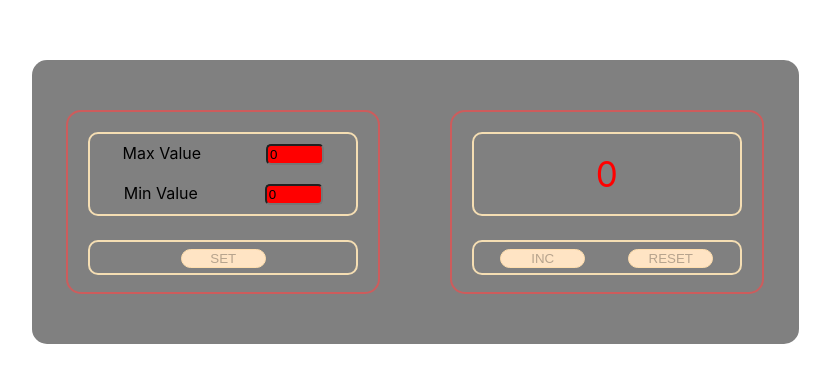
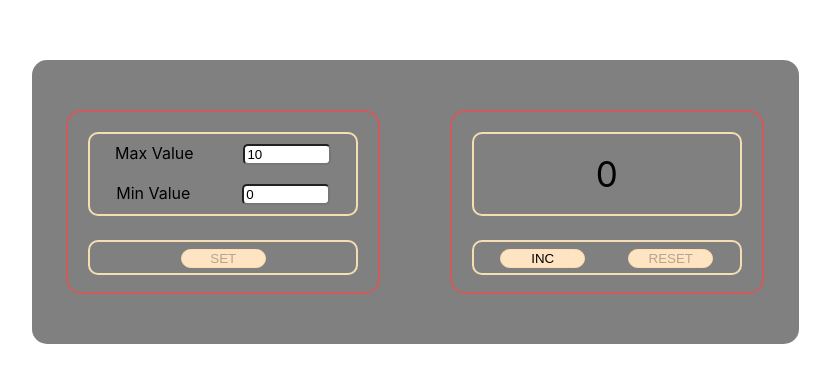
Before and after one commit to Paul-Bel/ClaudFive, a React (Create React App) app: page / in a window 1280 px wide. Shown: the part 198-580 px from the top of the page, without its empty margins (225-1055 px from the left). Built offline with nearby package versions, Linux system fonts and the light colour scheme.

Commit message:
ferst one stage finish

```diff
--- a/src/App.tsx
+++ b/src/App.tsx
@@ -2,77 +2,93 @@ import React, {useEffect, useState} from 'react';
 import {ClaudCounter} from "./Components/inc/ClaudCounter";
 import './App.css';
 import {SetCloud} from "./Components/settings/SetCloud";
+
+// export type CounterType = {
+// min: number
+//     max: number
+//      num: number
+// }
 
 function App() {
     let buttonName = {buttonOne: "INC", buttonTwo: "RESET", button: "SET"}
     let {buttonOne, buttonTwo} = buttonName
     let namesValue = {nameMax: "Max Value", nameMin: "Min Value"}
 
-    let [min, setMin] = useState<number>(0)
-    let [max, setMax] = useState<number>(10)
-    let [num, setNum] = useState<number>(min)
+    const [displey, setDispleys] = useState(true)
+    console.log(displey + ' znach')
+    const [counterValue, setCounterValue] = useState(
+        {min: 0, max: 10, num: 0}
+    )
 
     useEffect(()=> {
-        setMax(Number(localStorage.getItem('maxValue')))
-    },[])
-    useEffect(()=> {
-        setMin(Number(localStorage.getItem('minValue')))
-    },[])
-    useEffect(()=> {
-        setNum(Number(localStorage.getItem('numValue')))
-    },[])
+        let values = (localStorage.getItem('values'))
+        if(values){
+            let num = JSON.parse(values)
+            num.num = JSON.parse(values).min
+            setCounterValue(num)
+        }
+    }, [])
 
-    useEffect( () => {
-        localStorage.setItem('maxValue', max.toString())
-    }, [max])
-    useEffect( () => {
-        localStorage.setItem('minValue', min.toString())
-    }, [min])
-    useEffect( () => {
-        localStorage.setItem('numValue', num.toString())
-    }, [num])
+    useEffect(() => {
+        localStorage.setItem('values', JSON.stringify(counterValue))
+    }, [counterValue])
 
 
-
-
-    const [displey, setDispley] = useState(true)
+    const setOfButton = (value: number, name: string) => {
+        let copy = {...counterValue}
+        if(name == namesValue.nameMax){
+            setCounterValue({...copy, max: value})
+        }
+        if(name == namesValue.nameMin){
+            let copys = {...counterValue, min: value}
+            setCounterValue({...copys})
+        }
+        if(name == buttonName.button){
+            let copys = {...counterValue, num: value}
+            setCounterValue({...copys})
+        }
+   }
 
     const changeInc = (value: number, name: string) => {
-        if(name === namesValue.nameMax) {setMax(value)}
-        if(name === namesValue.nameMin) {setMin(value)}
+        let copy = {...counterValue}
+        if (name === namesValue.nameMax) {
+            setCounterValue({...copy, max: value})
+        }
+        if (name === namesValue.nameMin) {
+            setCounterValue({...copy, min: value})
+        }
     }
 
     const buttonInc = (but: string) => {
-        if (but === buttonOne && num < max) {
-            setNum(num + 1)
+        let copy = {...counterValue}
+        if (but === buttonOne && counterValue.num < counterValue.max) {
+            setCounterValue({...copy, num: (counterValue.num + 1)})
         }
         if (but === buttonTwo) {
-            setNum(min)
+            setCounterValue({...copy, num: counterValue.min})
         }
     }
 
     return (
         <div className={'App'}>
             <div className={'conteiner'}>
-            <div >
+                <div>
                     <SetCloud
-                    min={min}
-                    max={max}
+                        counterValue={counterValue}
                         buttonName={buttonName}
                         namesValue={namesValue}
                         changeInc={changeInc}
-                    setMin={setMin}
-                    setMax={setMax}
-                    setDispley={setDispley}
-                    setNum={setNum}
+                        setOfButton={setOfButton}
+                        setCounterValue={setCounterValue}
+                        setDispleys={setDispleys}
+                        displey={displey}
+
                     />
                 </div>
                 <div>
                     <ClaudCounter
-                    num={num}
+                        counterValue={counterValue}
                         buttonControl={buttonInc}
-                    min={min}
-                    max={max}
                         buttonName={buttonName}
                         displey={displey}
                     />
--- a/src/Components/inc/Button.tsx
+++ b/src/Components/inc/Button.tsx
@@ -2,37 +2,44 @@ import React from 'react';
 import s from '../Ferst.module.css'
 
 
-type buttonProps = {
+type ButtonPropsType = {
     num?: number,
     buttonControl?: () => void,
-    name: string
     min: number,
     max: number,
+    name: string
+    setButton?: () => void
+    display: boolean
     buttonName: { buttonOne: string, buttonTwo: string, button: string }
-    setButton?: () => void
-    displey?: boolean
 
 }
 
-export function Button({num, name, min, max, buttonName, ...props}: buttonProps) {
-    let {buttonOne, buttonTwo} = buttonName
+export function Button({num, min, max, buttonName, name, ...props}: ButtonPropsType) {
+
 
     const buttonHandler = () => {
-        if(props.buttonControl){props.buttonControl()}
-        if (props.setButton){props.setButton()}
+        if (props.buttonControl) {
+            props.buttonControl()
+        }
+        if (props.setButton) {
+            props.setButton()
+        }
     }
 
 
     return (
         <span>
+
         <button
             className={s.buttonSet}
             disabled={
-                (name === buttonOne && num === max)
-                || (name === buttonTwo && num === min)
-            || (name === "SET" && min === -1)
-                || (name === "SET" && min === max)
-            || (name === (buttonOne || buttonTwo) && !props.displey)
+                (name === buttonName.buttonOne && !props.display)
+                || (name === buttonName.buttonTwo && !props.display)
+                || (name === buttonName.button && props.display)
+                || (name === buttonName.buttonOne && num === max)
+                || (name === buttonName.buttonTwo && num === min)
+                || (min === -1)
+                || (min === max)
             }
 
             onClick={buttonHandler}
--- a/src/Components/inc/ClaudCounter.tsx
+++ b/src/Components/inc/ClaudCounter.tsx
@@ -5,43 +5,42 @@ import {Counter} from "./Сounter";
 
 
 type buttonProps = {
-    num: number,
+    counterValue: {min: number, max: number, num: number}
     buttonControl: (e: string) => void,
-    min: number,
-    max: number,
     buttonName: {buttonOne: string, buttonTwo: string, button: string}
     displey: boolean
+    // setCounterValue: ({counterValue}) => void
 }
 
-export function ClaudCounter({buttonName, ...props}: buttonProps) {
-
+export function ClaudCounter({buttonName, counterValue, ...props}: buttonProps) {
+// let {min, max, num} = counterValue
 
     return (
 
         <div className={s.item}>
 
             <div className={s.displey}>
-                <Counter min={props.min}  max={props.max} num={props.num} displey={props.displey}/>
+                <Counter min={counterValue.min}  max={counterValue.max} num={counterValue.num} displey={props.displey}/>
             </div>
 
             <div  className={s.button}>
                 <Button
-                    num={props.num}
+                    num={counterValue.num}
                     buttonControl={() => props.buttonControl(buttonName.buttonOne)}
+                    min={counterValue.min}
+                    max={counterValue.max}
+                    buttonName={buttonName}
+                    display={props.displey}
                     name={buttonName.buttonOne}
-                    min={props.min}
-                    max={props.max}
-                    buttonName={buttonName}
-                    displey={props.displey}
                 />
                 <Button
-                    num={props.num}
+                    num={counterValue.num}
                     buttonControl={() => props.buttonControl(buttonName.buttonTwo)}
+                    min={counterValue.min}
+                    max={counterValue.max}
+                    buttonName={buttonName}
+                    display={props.displey}
                     name={buttonName.buttonTwo}
-                    min={props.min}
-                    max={props.max}
-                    buttonName={buttonName}
-                    displey={props.displey}
                 />
             </div>
         </div>
--- a/src/Components/inc/Сounter.tsx
+++ b/src/Components/inc/Сounter.tsx
@@ -37,7 +37,7 @@ export function Counter({min, max, ...props}: ButtonPropsType) {
     return (
         <div style={div}
             className={props.num === max ? s.redFive : s.counter}>
-            {props.displey ? props.num : (min === max || min === -1) ? ErrorDispl() : SetDispley()}
+            {props.displey ? props.num : (min === max || min === -1 || min > max) ? ErrorDispl() : SetDispley()}
         </div>
     );
 }
--- a/src/Components/settings/SetCloud.tsx
+++ b/src/Components/settings/SetCloud.tsx
@@ -1,17 +1,20 @@
 import React, {ChangeEvent, useState} from "react";
 import s from './SetCloud.module.css'
 import {Button} from "../inc/Button";
+// import {CounterType} from "../../App";
 
+type CV = {
+    min: number, max: number, num: number
+}
 type InputNumberType = {
-    min: number,
-    max: number,
+    counterValue: { min: number, max: number, num: number }
     buttonName: { buttonOne: string, buttonTwo: string, button: string }
     namesValue: { nameMax: string, nameMin: string }
     changeInc: (value: number, name: string) => void
-    setMax: (max: number) => void
-    setMin: (min: number) => void
-    setDispley: (display: boolean) => void
-    setNum: (min: number) => void
+    setOfButton: (value: number, name: string) => void
+    setDispleys: (display: boolean) => void
+    setCounterValue: (value: CV) => void
+    displey: boolean
 }
 const stylesInput = {
     'width': '80px',
@@ -19,44 +22,40 @@ const stylesInput = {
 }
 const redStyle = {
     background: 'red',
-    'width': '50px',
+    'width': '80px',
     borderRadius: '5px',
 }
 
-export const SetCloud = ({min, max, setMax, setMin, ...props}: InputNumberType) => {
-
+export const SetCloud = ({counterValue, ...props}: InputNumberType) => {
+    let {min, max} = counterValue
     const changeInc = () => {
-        props.setDispley(false)
+        props.setDispleys(false)
     }
     const setButton = () => {
-        props.setDispley(true)
+        props.setDispleys(true)
+        props.setOfButton(min, props.buttonName.button)
 
     }
     let {nameMax, nameMin} = props.namesValue
-
     const setValue = (e: ChangeEvent<HTMLInputElement>) => {
         if (e.currentTarget.id == nameMax) {
-            setMax(e.currentTarget.valueAsNumber)
+            props.setOfButton(e.currentTarget.valueAsNumber, nameMax)
         }
         if (e.currentTarget.id == nameMin) {
-            setMin(Number(e.currentTarget.value))
-            props.setNum(Number(e.currentTarget.value))
+            props.setOfButton(Number(e.currentTarget.value), nameMin)
         }
     }
-
-
-
     return (
         <div className={s.item}>
             <div className={s.displey}>
                 <div className={s.setCoumter}>
-                <div >
+                    <div>
                         {nameMax}
                     </div>
                     <div>
                         <input
                             className={s.input}
-                        style={min===max ? redStyle : stylesInput}
+                            style={min === max ? redStyle : stylesInput}
                             min={min}
                             id={nameMax}
                             value={max}
@@ -67,14 +66,13 @@ export const SetCloud = ({min, max, setMax, setMin, ...props}: InputNumberType)
                     </div>
                 </div>
                 <div className={s.setCoumter}>
-                <div >
+                    <div>
                         {nameMin}
                     </div>
                     <div>
                         <input
-
                             className={s.input}
-                        style={min===max ? redStyle : stylesInput}
+                            style={min === max ? redStyle : min === -1 ? redStyle : stylesInput}
                             id={nameMin}
                             value={min}
                             onChange={setValue}
@@ -90,12 +88,12 @@ export const SetCloud = ({min, max, setMax, setMin, ...props}: InputNumberType)
 
             <div className={s.button}>
                 <Button
-                    name={'SET'}
                     min={min}
                     max={max}
                     buttonName={props.buttonName}
                     setButton={setButton}
-
+                    name={props.buttonName.button}
+                    display={props.displey}
                 />
             </div>
 
--- a/src/index.tsx
+++ b/src/index.tsx
@@ -2,16 +2,8 @@ import React from 'react';
 import ReactDOM from 'react-dom';
 import './index.css';
 import App from './App';
-import reportWebVitals from './reportWebVitals';
 
 ReactDOM.render(
-  <React.StrictMode>
-    <App />
-  </React.StrictMode>,
+    <App />,
   document.getElementById('root')
 );
-
-// If you want to start measuring performance in your app, pass a function
-// to log results (for example: reportWebVitals(console.log))
-// or send to an analytics endpoint. Learn more: https://bit.ly/CRA-vitals
-reportWebVitals();
```
Lines whose indentation alone changed are shown as unchanged.
